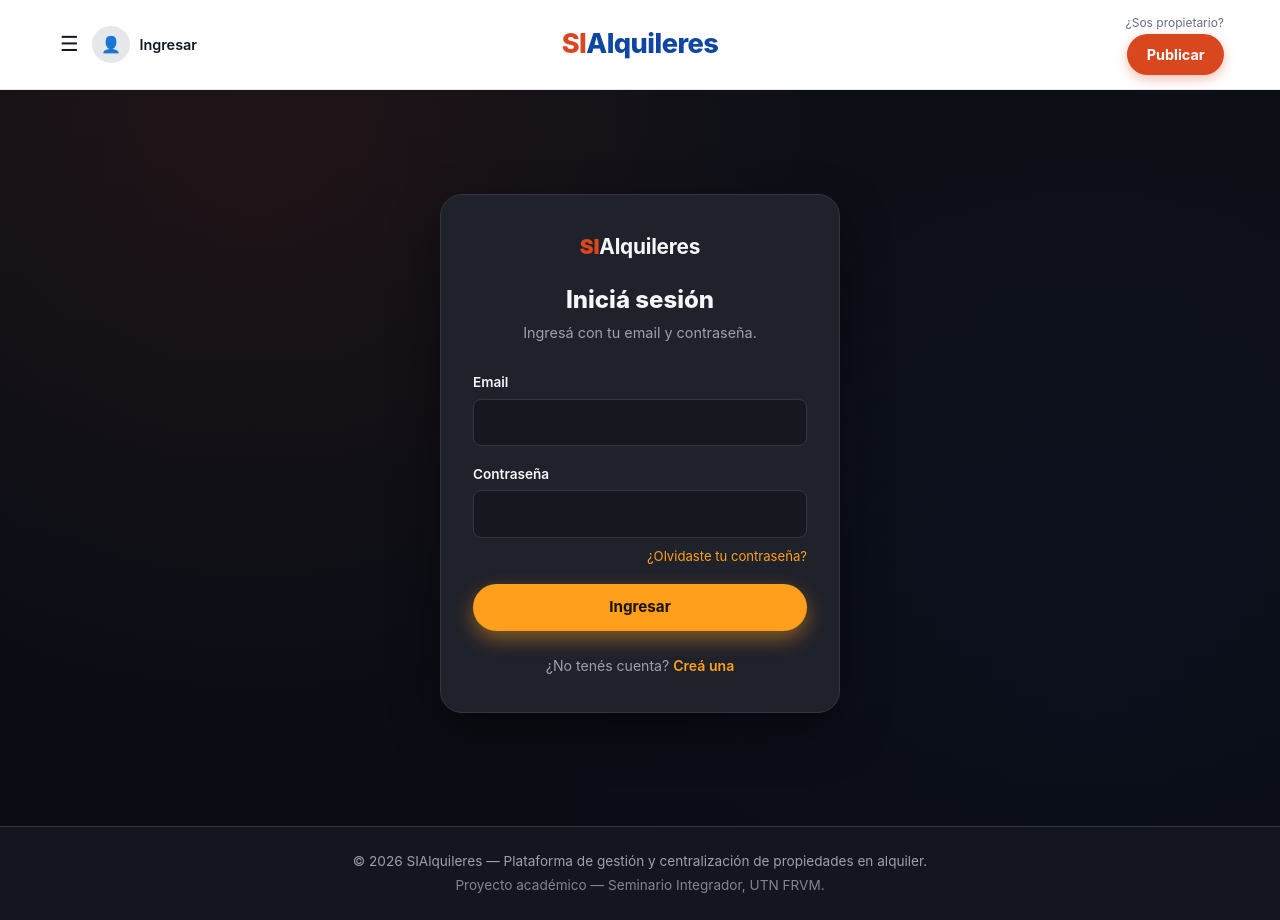
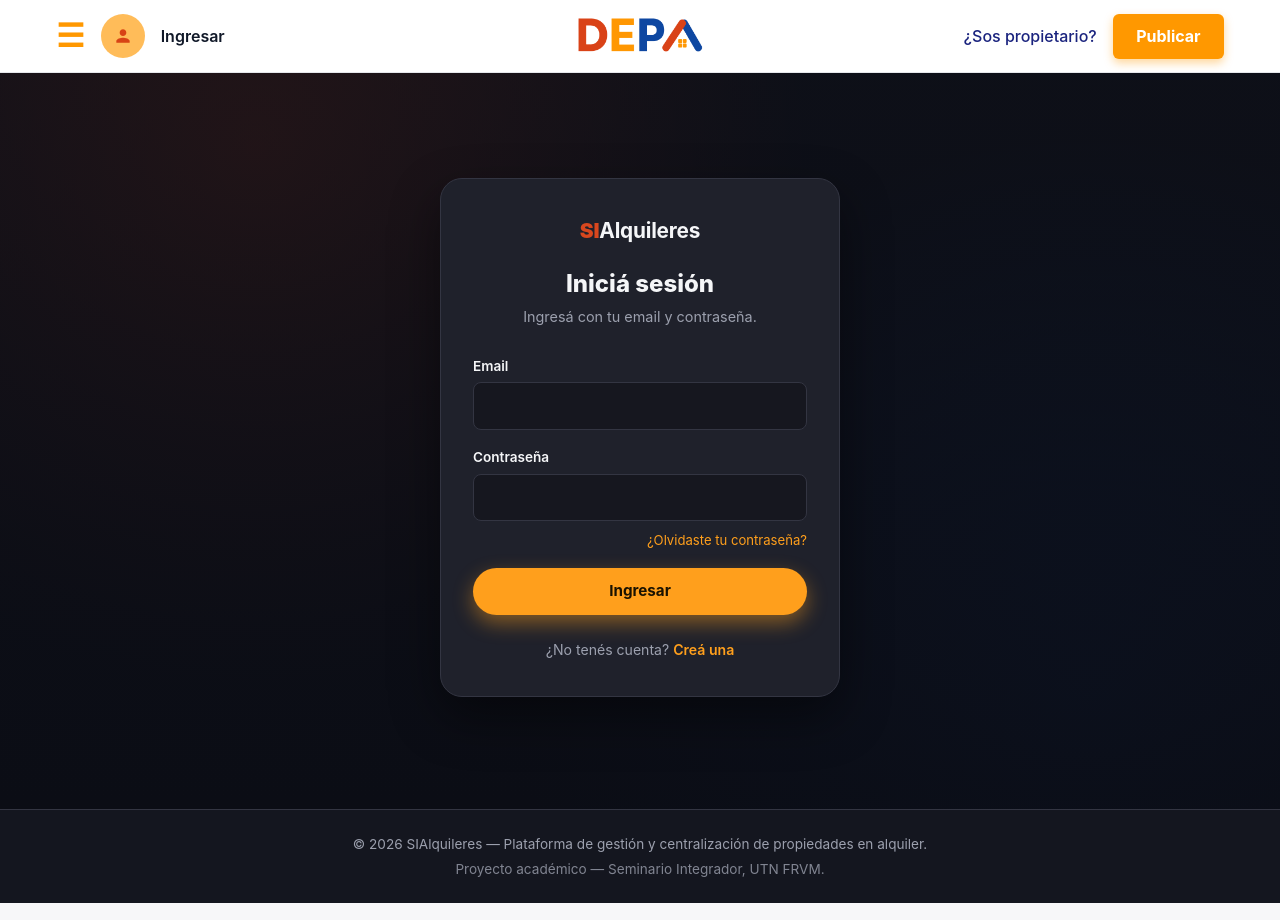
Before and after one commit to Sebastian21334/seminario_integrador, an Angular app in the folder front/: page /login in a window 1280 px wide. Built offline with nearby package versions, Linux system fonts and the light colour scheme.

Commit message:
Logo agregado

```diff
--- a/front/src/app/shared/components/navbar/navbar.component.html
+++ b/front/src/app/shared/components/navbar/navbar.component.html
@@ -1,6 +1,7 @@
 <header class="navbar">
   <div class="navbar__inner">
     <div class="navbar__start">
+      <!-- Menú hamburguesa ajustado -->
       <button type="button" class="navbar__menu" aria-label="Abrir menú">☰</button>
 
       @if (auth.isAuthenticated) {
@@ -9,15 +10,19 @@
         </a>
         <button type="button" class="navbar__link" (click)="logout()">Salir</button>
       } @else {
-        <span class="navbar__avatar navbar__avatar--placeholder" aria-hidden="true">👤</span>
+        <!-- Avatar actualizado con ícono SVG estilo prototipo -->
+        <span class="navbar__avatar navbar__avatar--placeholder" aria-hidden="true">
+          <svg viewBox="0 0 24 24" fill="currentColor" width="20" height="20">
+            <path d="M12 12c2.21 0 4-1.79 4-4s-1.79-4-4-4-4 1.79-4 4 1.79 4 4 4zm0 2c-2.67 0-8 1.34-8 4v2h16v-2c0-2.66-5.33-4-8-4z"/>
+          </svg>
+        </span>
         <a routerLink="/login" class="navbar__link">Ingresar</a>
       }
     </div>
 
+    <!-- Logo DEPA (Debes colocar la ruta de tu imagen real) -->
     <a routerLink="/" class="navbar__logo" aria-label="Ir al inicio">
-      <span class="navbar__logo-text">
-        <span class="navbar__logo-text--accent">SI</span>Alquileres
-      </span>
+      <img src="/images/Logo.png" alt="DEPA" class="navbar__logo-img">
     </a>
 
     <div class="navbar__end">
--- a/front/src/app/shared/components/navbar/navbar.component.scss
+++ b/front/src/app/shared/components/navbar/navbar.component.scss
@@ -2,7 +2,7 @@
   position: sticky;
   top: 0;
   z-index: 20;
-  background: var(--color-surface);
+  background: var(--color-surface, #fff);
   border-bottom: 1px solid var(--color-border);
 }
 
@@ -20,18 +20,20 @@
   justify-self: start;
   display: flex;
   align-items: center;
-  gap: 0.6rem;
+  gap: 1rem; /* Un poco más de espacio entre menú y avatar */
   min-width: 0;
 }
 
+/* Cambios en el menú: Naranja y más grueso */
 .navbar__menu {
   background: transparent;
   border: none;
-  font-size: 1.3rem;
+  font-size: 2rem;
+  font-weight: 800;
   line-height: 1;
-  color: var(--color-text);
+  color: #ff9800;
   cursor: pointer;
-  padding: 0.25rem;
+  padding: 0;
 }
 
 .navbar__link {
@@ -39,7 +41,7 @@
   border: none;
   color: var(--color-text);
   font-weight: 600;
-  font-size: 0.9rem;
+  font-size: 1rem;
   text-decoration: none;
   cursor: pointer;
 }
@@ -51,72 +53,73 @@
   text-decoration: none;
 }
 
-.navbar__logo-text {
-  font-size: 1.7rem;
-  font-weight: 800;
-  letter-spacing: -0.02em;
-  color: var(--color-secondary);
+/* Ajuste para la imagen del logo */
+.navbar__logo-img {
+  height: 40px;
+  width: auto;
+  display: block;
 }
 
-.navbar__logo-text--accent {
-  color: var(--color-primary);
-}
-
+/* Cambio CLAVE: de columna a fila (row) para alinearlos lado a lado */
 .navbar__end {
   justify-self: end;
   display: flex;
-  flex-direction: column;
-  align-items: flex-end;
-  gap: 0.15rem;
+  flex-direction: row;
+  align-items: center;
+  gap: 1rem;
   min-width: 0;
 }
 
+/* Texto más grande y oscuro */
 .navbar__owner-hint {
-  font-size: 0.75rem;
-  color: var(--color-text-muted);
+  font-size: 1rem;
+  font-weight: 500;
+  color: #1a237e; /* Azul oscuro del prototipo */
 }
 
+/* Avatar: Colores naranjas y tamaño ajustado */
 .navbar__avatar {
   display: grid;
   place-items: center;
-  width: 2.35rem;
-  height: 2.35rem;
+  width: 2.75rem;
+  height: 2.75rem;
   border-radius: 50%;
-  background: var(--color-secondary);
-  color: #fff;
+  background: #ffbc59; /* Naranja claro */
+  color: #d84315; /* Naranja oscuro */
   font-weight: 700;
   text-decoration: none;
-  font-size: 1rem;
+  font-size: 1.2rem;
   flex-shrink: 0;
 }
 
 .navbar__avatar--placeholder {
-  background: var(--color-border);
-  color: var(--color-text-muted);
+  background: #ffbc59;
+  color: #d84315;
 }
 
+/* Ajustes del Botón: Forma cuadrada y naranja intenso */
 .btn {
   display: inline-flex;
   align-items: center;
   gap: 0.4rem;
-  padding: 0.55rem 1.15rem;
-  border-radius: var(--radius-pill);
+  padding: 0.6rem 1.4rem;
+  border-radius: 6px; /* Borde suave en vez de píldora */
   border: 1px solid transparent;
   font-weight: 700;
-  font-size: 0.9rem;
+  font-size: 1rem;
   text-decoration: none;
   cursor: pointer;
   transition: filter 0.15s ease, transform 0.15s ease;
 }
 
 .btn--primary {
-  background: var(--color-primary);
-  color: var(--color-primary-contrast);
-  box-shadow: 0 4px 12px color-mix(in srgb, var(--color-primary) 35%, transparent);
+  background: #ff9800; /* Naranja del botón */
+  color: #ffffff;
+  box-shadow: 0 4px 10px rgba(255, 152, 0, 0.4);
 }
 
 .btn--primary:hover {
-  background: var(--color-primary-dark);
+  background: #f57c00;
   transform: translateY(-1px);
 }
 
@@ -125,12 +128,12 @@
     display: none;
   }
 
-  .navbar__logo-text {
-    font-size: 1.25rem;
+  .navbar__logo-img {
+    height: 30px;
   }
 
   .navbar__link {
-    font-size: 0.8rem;
+    font-size: 0.9rem;
     white-space: nowrap;
   }
 
@@ -141,6 +144,6 @@
 
   .btn--primary {
     padding: 0.5rem 0.9rem;
-    font-size: 0.8rem;
+    font-size: 0.9rem;
   }
 }
```
Also changed, not shown: front/public/images/Logo.png (added).
